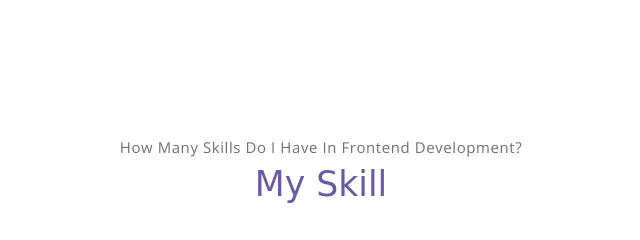
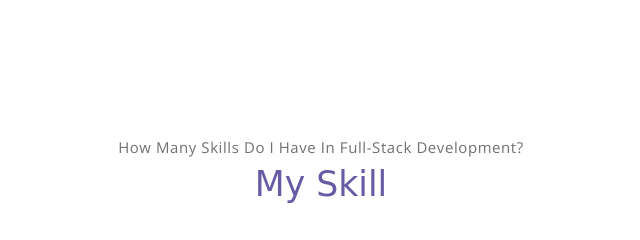
Before and after one commit to sanin6969/portfolio_muhammedsanin, a website: page index.html in a window 1280 px wide. Shown: the part 1860-2100 px from the top of the page, 319-959 px from the left. Drawn offline with nearby package versions, Linux system fonts and the light colour scheme; a web font is replaced by a local one.

Commit message:
updated resume

```diff
--- a/index.html
+++ b/index.html
@@ -131,7 +131,7 @@
     <!-- pricing section -->
     <section class="section" id="pricing">
         <div class="container text-center">
-            <p class="section-subtitle">How Many Skills Do I Have In Frontend Development?</p>
+            <p class="section-subtitle">How Many Skills Do I Have In Full-Stack  Development?</p>
             <h6 class="section-title ">My Skill</h6>
             <section class="skills section" id="skills">
                 <div class="skills__container container grid">
```
Also changed, not shown: 1 other file.
